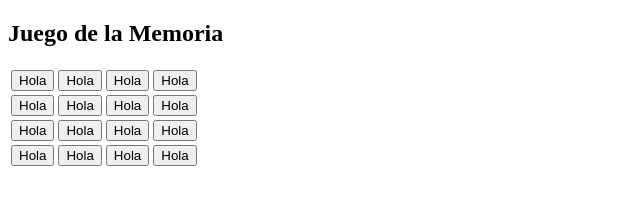
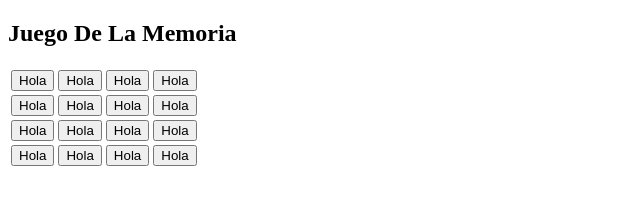
Before and after one commit to AdrianDC3/Juego-de-la-Memoria, a plain HTML site: page index.html in a window 1280 px wide. Shown: the full height of the page, 0-640 px from the left. Drawn offline with Linux system fonts and the light colour scheme.

Commit message:
H1 Index

```diff
--- a/index.html
+++ b/index.html
@@ -9,7 +9,7 @@
 <body>
     <main>
         <section class="section1">
-            <h1>Juego de la Memoria</h1>
+            <h1>Juego De La Memoria</h1>
             <table>
                 <tr>
                    <td><button id="0" onclick="destapar(0)">Hola</button></td>
```
